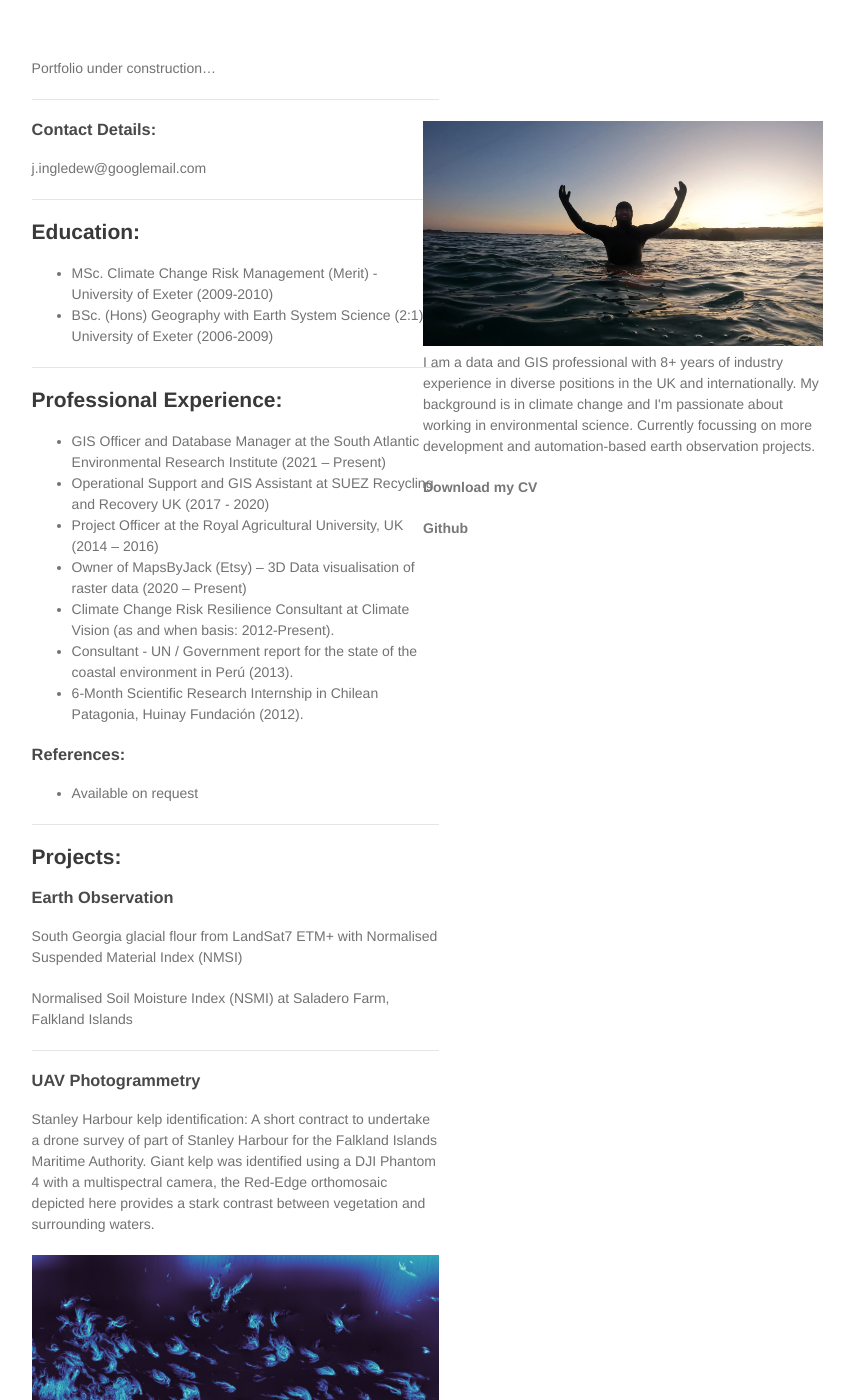
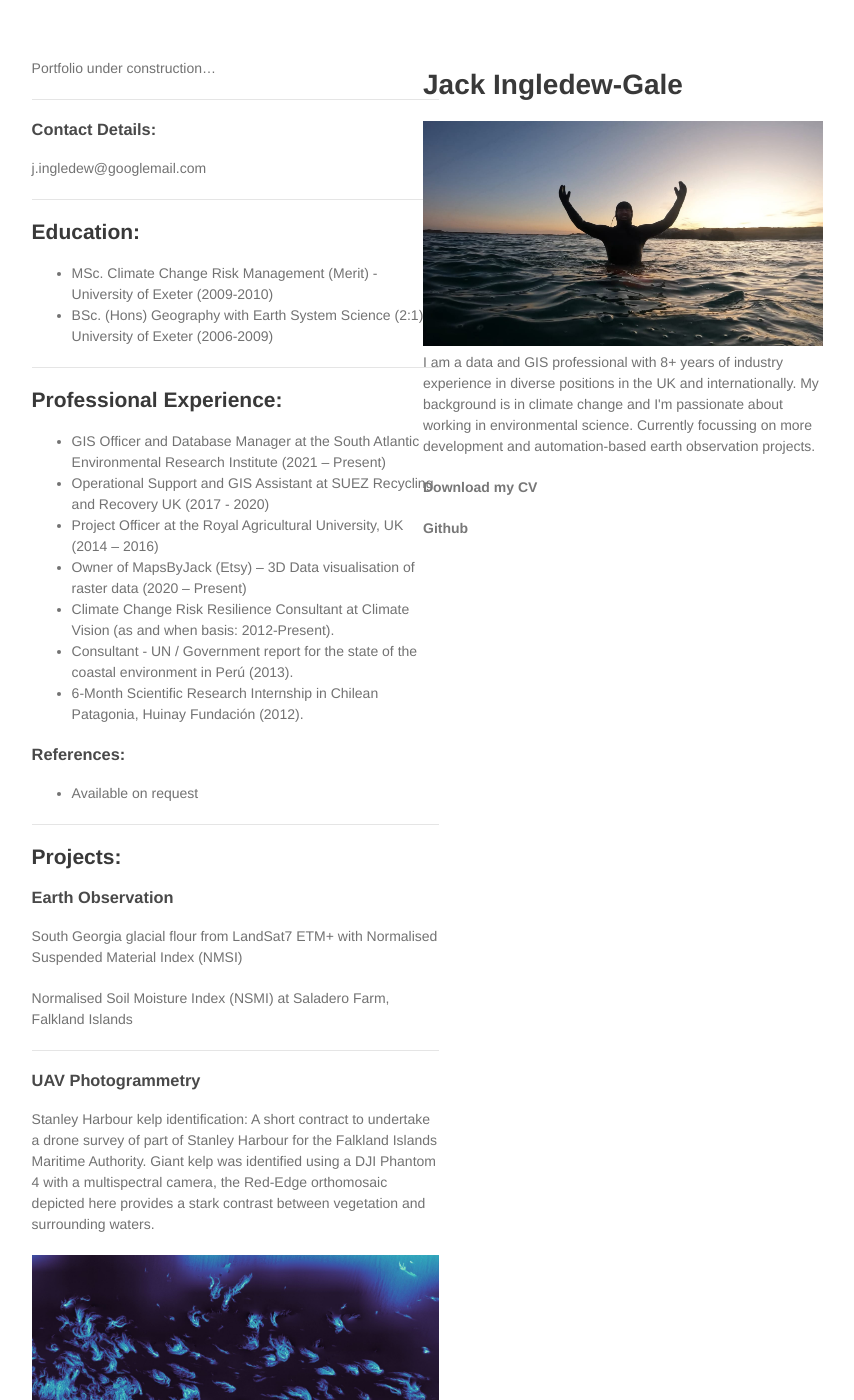
Before and after one commit to jingledew/Portfolio, a Jekyll site: the page built from README.md, in a window 1280 px wide and 1400 px high. Shown: the whole window, without its empty margins (201-1055 px from the left). Built offline with Jekyll 4.4.1, drawn with Linux system fonts in a browser that asks for light colours; our own code applies the rules of GitHub Pages for plain Markdown files.

Commit message:
Update jekyll-theme-minimal.scss

```diff
--- a/_sass/jekyll-theme-minimal.scss
+++ b/_sass/jekyll-theme-minimal.scss
@@ -10,7 +10,7 @@ body {
 }
 
 h1, h2, h3, h4, h5, h6 {
-  color:#0000;
+  color:#393939;
   margin:0 0 20px;
 }
 
```
